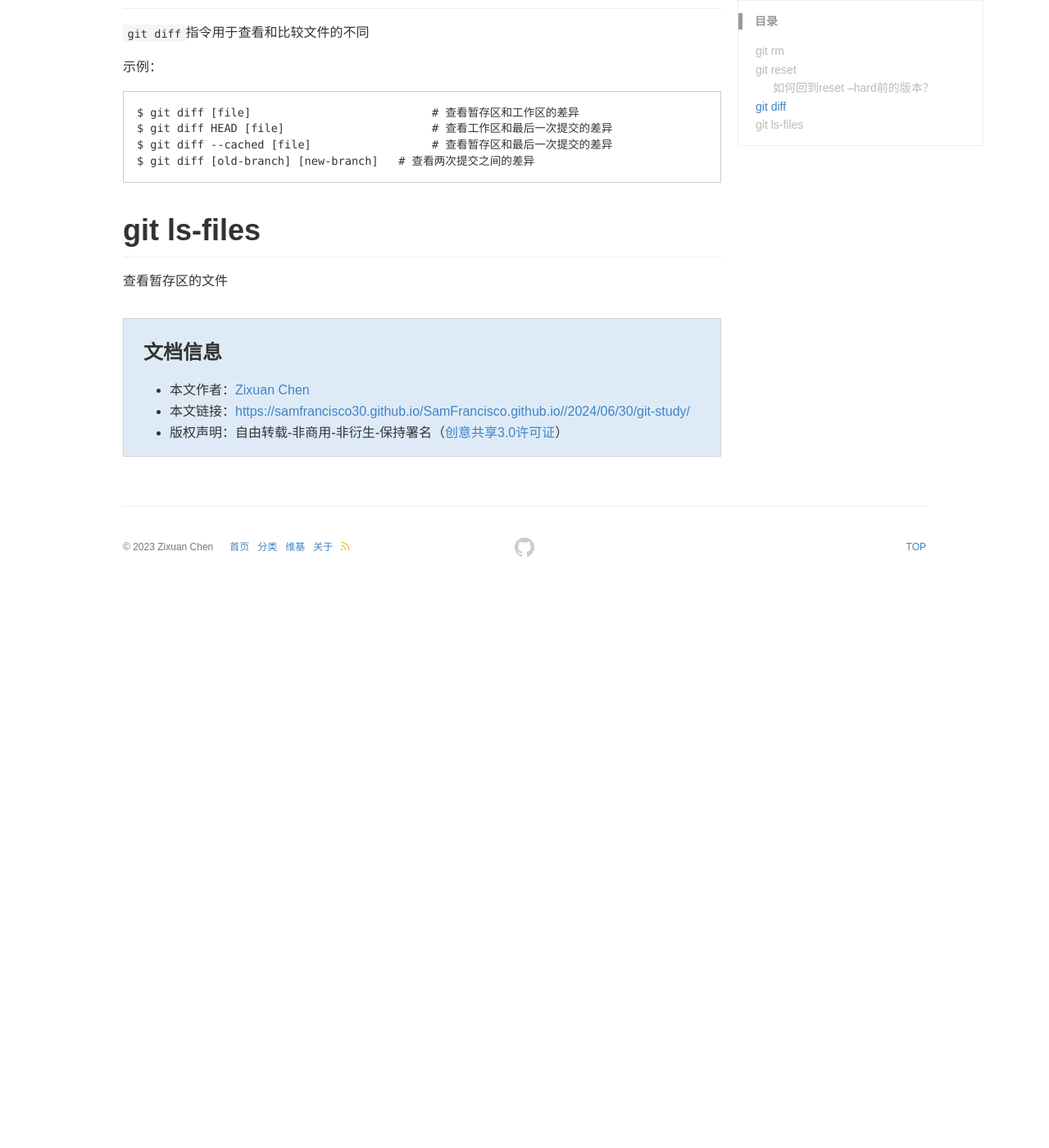
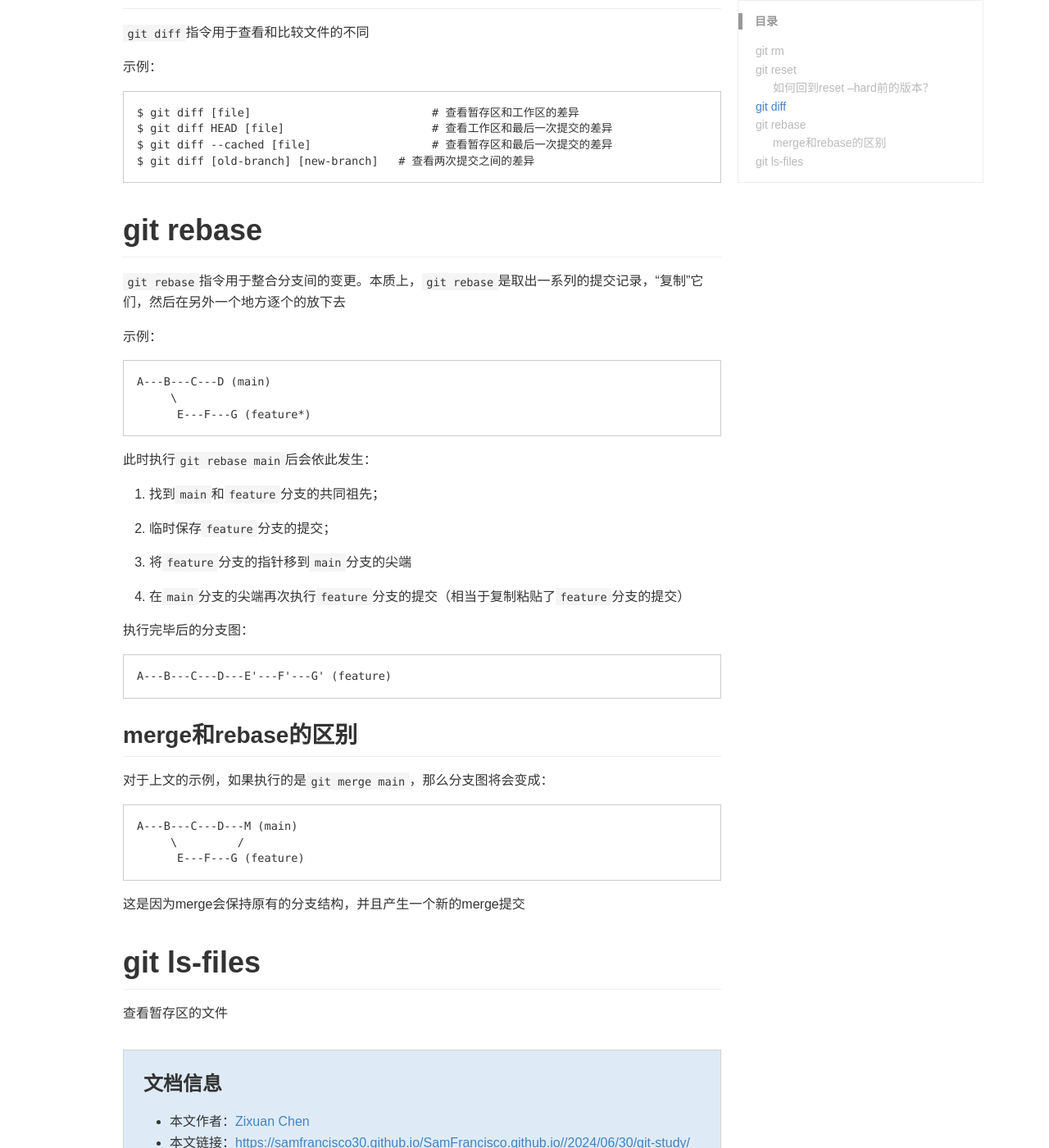
Before and after one commit to SamFrancisco30/SamFrancisco.github.io, a Jekyll site: the page built from _posts/2024-06-30-git-study.md, in a window 1280 px wide and 1400 px high, scrolled down 1335 px. Shown: the whole window at 82% size. Built offline with Jekyll 4.4.1, drawn with Linux system fonts in a browser that asks for light colours; comment, search, counter and statistics services are not loaded; a style sheet for code colours, icons or effects is not loaded; before the commit the page ends 2051 px from its top, so only the background shows below that; some of the changed text lies outside the part shown.

Commit message:
update a post

````diff
--- a/_posts/2024-06-30-git-study.md
+++ b/_posts/2024-06-30-git-study.md
@@ -58,5 +58,40 @@ $ git diff --cached [file]                  # 查看暂存区和最后一次提
 $ git diff [old-branch] [new-branch]   # 查看两次提交之间的差异
 ```
 
+# git rebase
+`git rebase`指令用于整合分支间的变更。本质上，`git rebase`是取出一系列的提交记录，“复制”它们，然后在另外一个地方逐个的放下去
+
+示例：
+```
+A---B---C---D (main)
+     \
+      E---F---G (feature*)
+```
+此时执行`git rebase main`后会依此发生：
+
+1. 找到`main`和`feature`分支的共同祖先；
+
+2. 临时保存`feature`分支的提交；
+
+3. 将`feature`分支的指针移到`main`分支的尖端
+
+4. 在`main`分支的尖端再次执行`feature`分支的提交（相当于复制粘贴了`feature`分支的提交）
+
+执行完毕后的分支图：
+```
+A---B---C---D---E'---F'---G' (feature)
+```
+
+
+## merge和rebase的区别
+对于上文的示例，如果执行的是`git merge main`，那么分支图将会变成：
+```
+A---B---C---D---M (main)
+     \         /
+      E---F---G (feature)
+```
+这是因为merge会保持原有的分支结构，并且产生一个新的merge提交
+
+
 # git ls-files
 查看暂存区的文件
````
